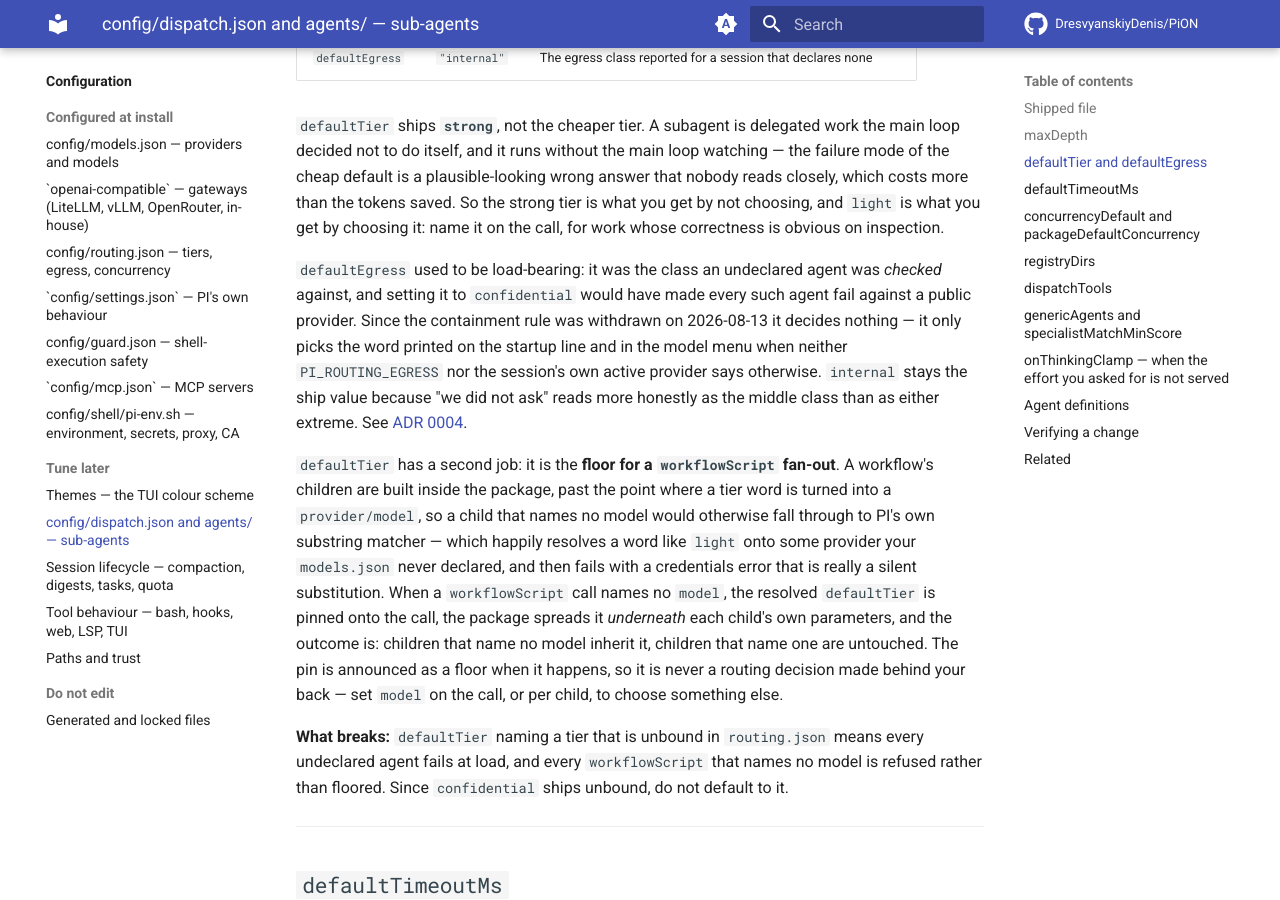
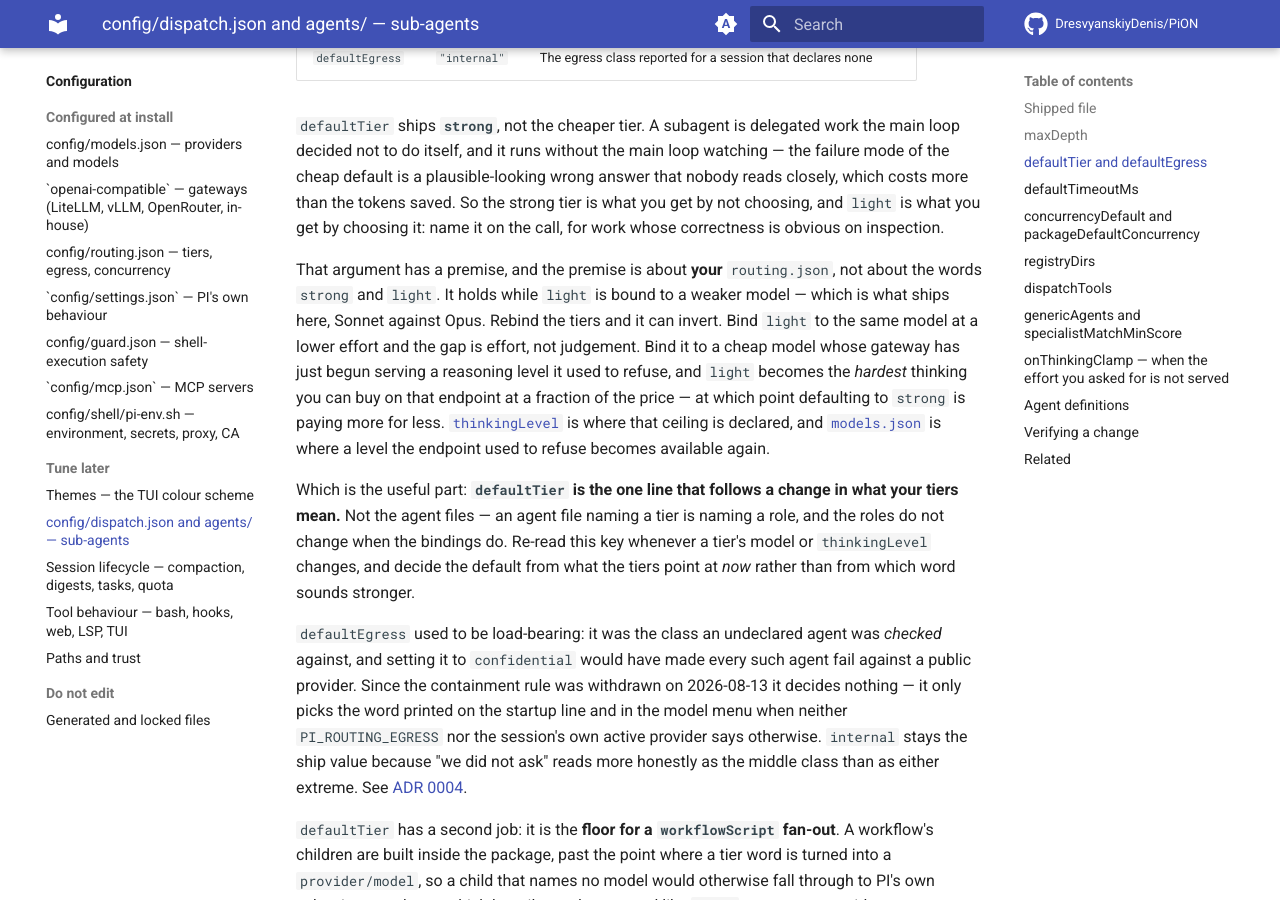
Before and after one commit to DresvyanskiyDenis/PiON, an MkDocs documentation site: the page built from docs/configuration/dispatch.md, in a window 1280 px wide and 900 px high, scrolled down 1319 px. Built offline with MkDocs 1.6.1 and Material for MkDocs 9.7.7, drawn with Linux system fonts in a browser that asks for light colours; comment, search, counter and statistics services are not loaded.

Commit message:
docs(dispatch): defaultTier is a consequence of your bindings, not of the tier names
The page argued for `strong` as the subagent default from "the cheap default is a
weaker model", and stopped there. That premise is about this repository's own
binding — Sonnet against Opus — not about the words. Rebind `light` to the same
model at a lower effort, or to a cheap model whose gateway has just begun serving
a reasoning level it used to refuse, and the argument inverts.

States the premise, names the two ways it breaks, and says which line follows:
`defaultTier`, not the agent files. routing.md gains the other half — re-probe a
ceiling rather than trusting the last refusal, because a raised ceiling can change
which tier deserves the default.

Deliberately not changed: `dispatch.json`'s `defaultTier` stays `strong`, the
agent files stay `model: strong`, and the gate in test/content/agents.test.ts that
asserts it is untouched. Those encode a decision about THIS repository's tier
bindings, where `light` really is the weaker model, and no premise under them has
moved.

```diff
--- a/docs/configuration/dispatch.md
+++ b/docs/configuration/dispatch.md
@@ -56,6 +56,22 @@ decided not to do itself, and it runs without the main loop watching — the fai
 default is a plausible-looking wrong answer that nobody reads closely, which costs more than the
 tokens saved. So the strong tier is what you get by not choosing, and `light` is what you get by
 choosing it: name it on the call, for work whose correctness is obvious on inspection.
+
+That argument has a premise, and the premise is about **your** `routing.json`, not about the words
+`strong` and `light`. It holds while `light` is bound to a weaker model — which is what ships here,
+Sonnet against Opus. Rebind the tiers and it can invert. Bind `light` to the same model at a lower
+effort and the gap is effort, not judgement. Bind it to a cheap model whose gateway has just begun
+serving a reasoning level it used to refuse, and `light` becomes the *hardest* thinking you can buy
+on that endpoint at a fraction of the price — at which point defaulting to `strong` is paying more
+for less. [`thinkingLevel`](routing.md#how-thinkinglevel-reaches-the-child) is where that ceiling is
+declared, and [`models.json`](models.md#models) is where a level the endpoint used to refuse becomes
+available again.
+
+Which is the useful part: **`defaultTier` is the one line that follows a change in what your tiers
+mean.** Not the agent files — an agent file naming a tier is naming a role, and the roles do not
+change when the bindings do. Re-read this key whenever a tier's model or `thinkingLevel` changes,
+and decide the default from what the tiers point at *now* rather than from which word sounds
+stronger.
 
 `defaultEgress` used to be load-bearing: it was the class an undeclared agent was *checked* against,
 and setting it to `confidential` would have made every such agent fail against a public provider.
```
Also changed, not shown: docs/configuration/routing.md (+9 -1 lines).
